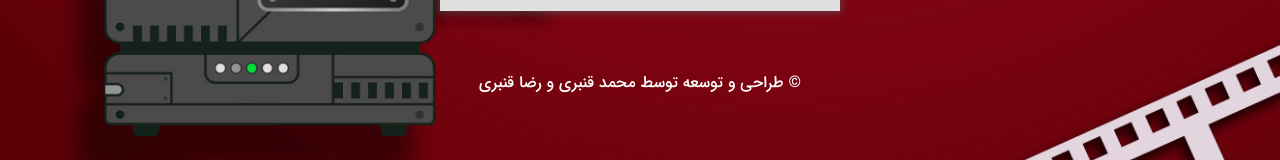
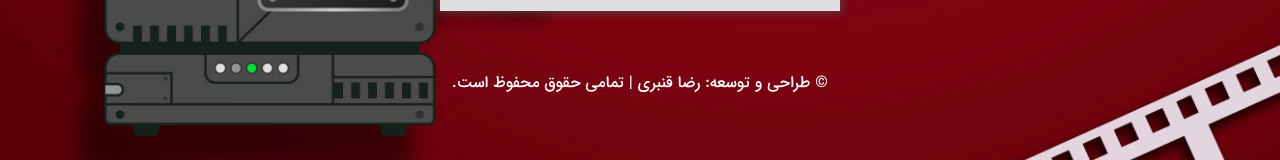
Before and after one commit to reza001391/movie, a plain HTML site: page login.html in a window 1280 px wide. Shown: the part 577-737 px from the top of the page. Drawn offline with nearby package versions, Linux system fonts and the light colour scheme.

Commit message:
Update login.html

```diff
--- a/login.html
+++ b/login.html
@@ -249,9 +249,8 @@
     </div>
 
     <div class="copyright">
-        <p> © طراحی و توسعه توسط <a href="https://muhammadghanbari.ir/" target="_blank">محمد قنبری </a> و <a
-                href="http://rezaghanbarii.ir/" target="_blank">رضا
-                قنبری</a> </p>
+        <p> © طراحی و توسعه: رضا قنبری | تمامی حقوق محفوظ است.
+ </p>
     </div>
 
 
```
